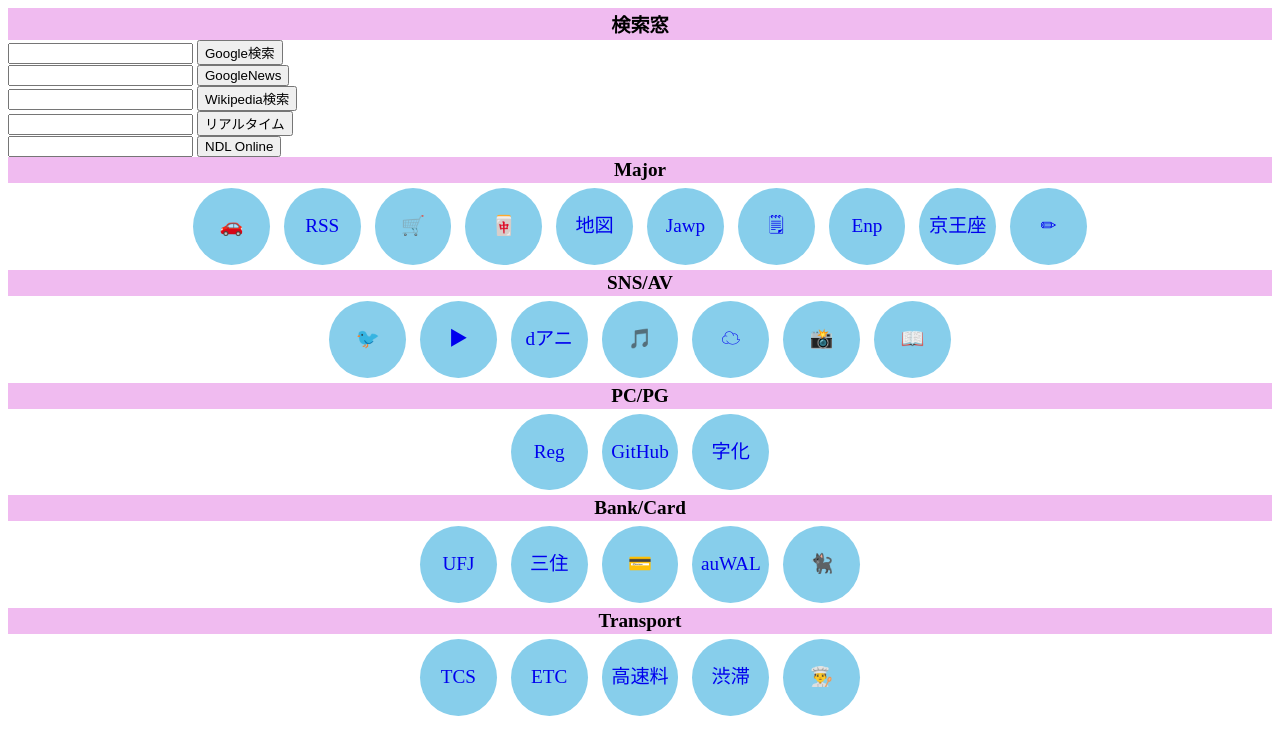
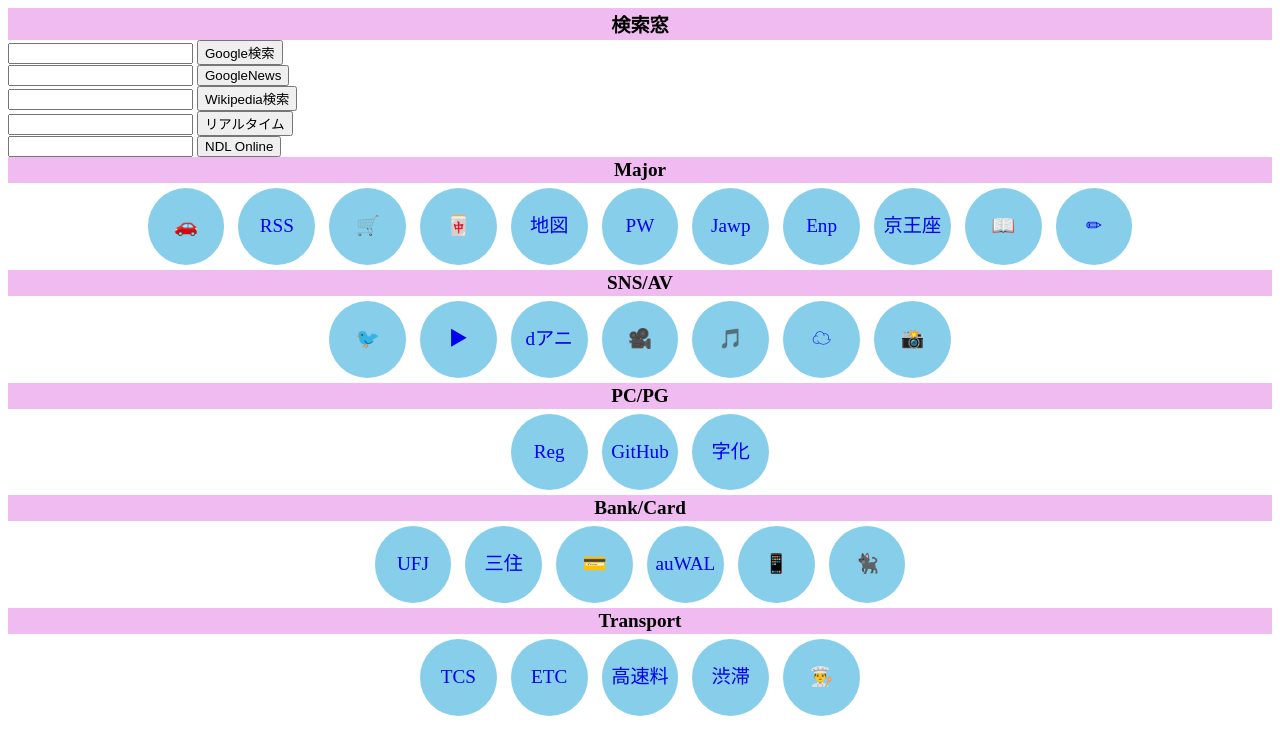
Before and after one commit to AzusaTokoha/AzusaTokoha.github.io, a plain HTML site: page index.html in a window 1280 px wide. Drawn offline with Linux system fonts and the light colour scheme.

Commit message:
Update index.html

```diff
--- a/index.html
+++ b/index.html
@@ -56,11 +56,12 @@
 <a href="https://www.amazon.co.jp/" class="balloon">🛒</a>
 <a href="https://game.mahjongsoul.com/" class="balloon">🀄</a>
 <a href="https://maps.google.com/" class="balloon">地図</a>
+<a href="https://passwords.google.com/" class="balloon">PW</a>
 <a href="https://ja.wikipedia.org/wiki/Special:Watchlist" class="balloon">Jawp</a>
-<a href="https://mtetrag.miraheze.org/wiki/User:Mtetrag" class="balloon">🗒</a>
 <a href="https://enpedia.rxy.jp/" class="balloon">Enp</a>
 <a href="https://www.keio-ticketless.jp/keio-web/sp/top.xhtml" class="balloon spsite">京王座</a>
 <a href="https://www.keio-ticketless.jp/keio-web/top.xhtml" class="balloon pcsite">京王座</a>
+<a href="https://play.dlsite.com/#/library" class="balloon">📖</a>
 <a href="http://azusatokoha.hatenablog.com/" class="balloon">✏</a>
 </section>
 
@@ -69,10 +70,10 @@
 <a href="https://tweetdeck.twitter.com/" class="balloon">🐦</a>
 <a href="https://youtube.com/" class="balloon">▶</a>
 <a href="https://anime.dmkt-sp.jp/" class="balloon">dアニ</a>
+ <a href="https://www.netflix.com/browse" class="balloon">🎥</a>
 <a href="https://play.google.com/music/" class="balloon">🎵</a>
 <a href="https://soundcloud.com/" class="balloon">☁</a>
 <a href="https://www.instagram.com/" class="balloon">📸</a>
-<a href="https://bookmeter.com/" class="balloon">📖</a>
 </section>
 
 <section style="text-align:center;">
@@ -88,6 +89,7 @@
 <a href="https://direct.smbc.co.jp/aib/aibgsjsw5001.jsp" class="balloon">三住</a>
 <a href="https://ca.cedyna.co.jp/member/login.asp" class="balloon">💳</a>
 <a href="https://wallet.auone.jp/" class="balloon">auWAL</a>
+<a href="https://www.au.com/my-au/" class="balloon">📱</a>
 <a href="https://mypage.yamato-hd.co.jp/yhdmypage/pc/IndexTop_doInit.action" class="balloon">🐈‍⬛</a>
 
 <section style="text-align:center;">
```
